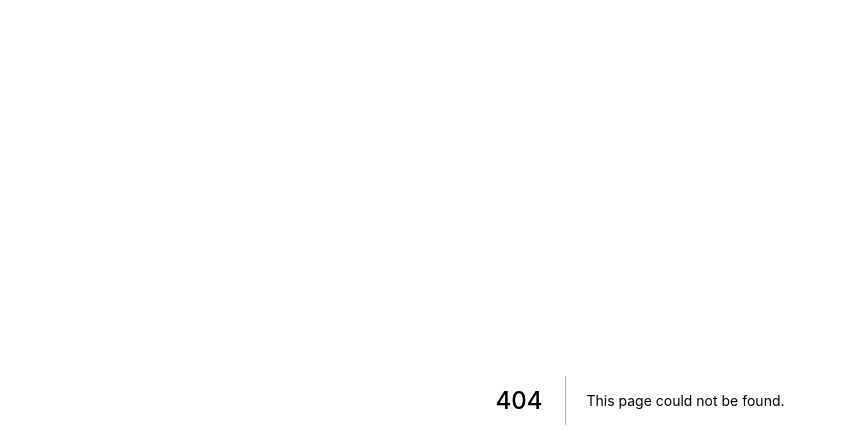
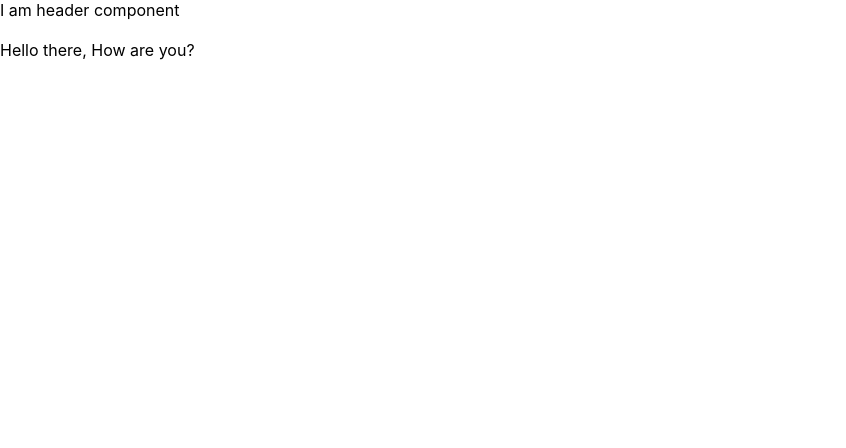
Before and after one commit to boilerblockchain/Explorer, a Next.js app: page /hello in a window 1280 px wide. Before the commit this address had no page. Shown: the top 448 px of the page, without its empty margins (0-846 px from the left). Built offline with nearby package versions, Linux system fonts and the light colour scheme.

Commit message:
Added header files & methods

```diff
--- /dev/null
+++ b/components/common/headers/header.js
@@ -0,0 +1,6 @@
+function HeaderComponent() {
+    return (
+        <div>I am header component</div>
+    )
+}
+export default HeaderComponent
--- /dev/null
+++ b/pages/hello.js
@@ -0,0 +1,16 @@
+import HeaderComponent from "../components/common/headers/header";
+
+function HelloPage() {
+    return(
+        <div>
+        <HeaderComponent></HeaderComponent>
+        <br />
+        <div>
+        	Hello there, How are you?
+        </div>
+        <br />
+       </div>
+    )
+}
+
+export default HelloPage
```
Also changed, not shown: components/common/footers/footer.js (added).
